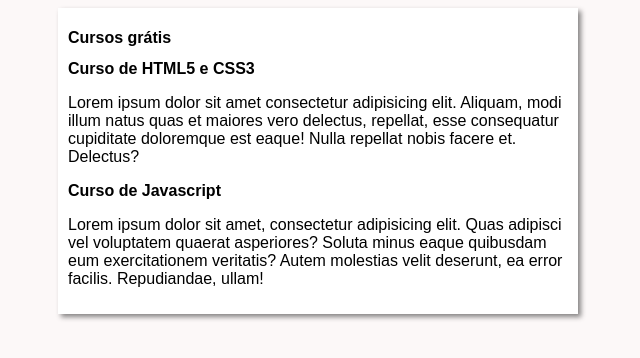
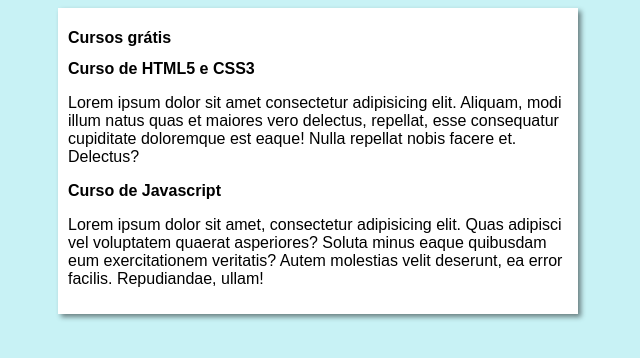
Before and after one commit to Alexander-Fonseca/projeto_site, a plain HTML site: page index.html in a window 1280 px wide. Shown: the whole page, without its empty margins (322-962 px from the left). Drawn offline with Linux system fonts and the light colour scheme.

Commit message:
download imagens

```diff
--- a/estilos/style.css
+++ b/estilos/style.css
@@ -4,7 +4,7 @@
 }
 
 body{
-    background-color: rgb(252, 248, 248);
+    background-color: rgb(200, 242, 245);
 }
 
 main{
```
Also changed, not shown: imagens/btn-back.png (added), imagens/curso-em-video-cor.png (added), imagens/curso-em-video-pb.png (added), imagens/curso-html-css.png (added), imagens/curso-javascript.png (added).
